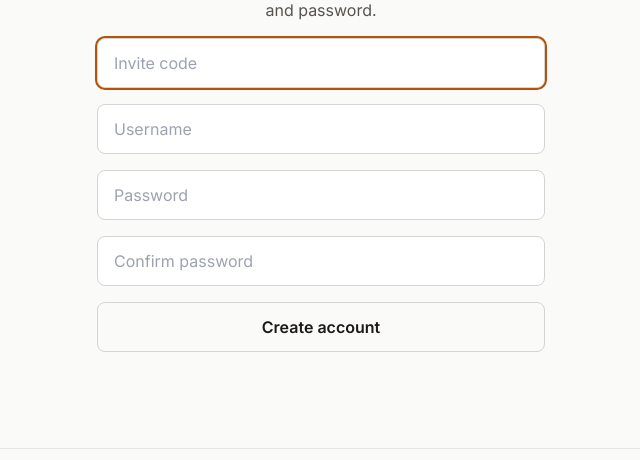
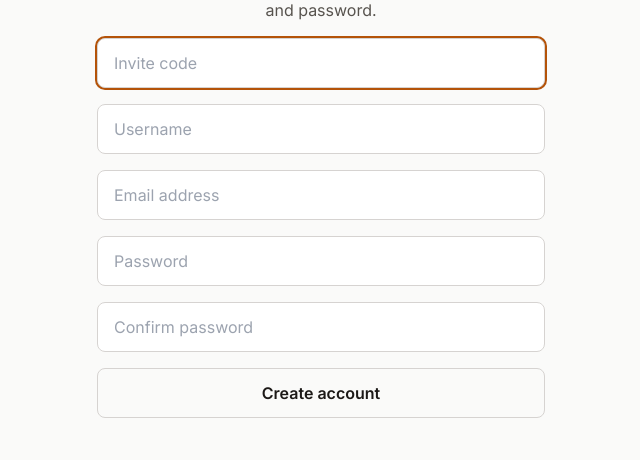
Before and after one commit to ha-private-cloud/clusterkeep-ui, a Flask app: page /join in a window 1280 px wide. Shown: the part 369-829 px from the top of the page, without its empty margins (319-959 px from the left). Run offline with Flask 3, Linux system fonts and the light colour scheme.

Commit message:
Fix: Use email for login

```diff
--- a/app.py
+++ b/app.py
@@ -30,7 +30,7 @@ CONTENT_SECURITY_POLICY = "; ".join(
         "img-src 'self'",
         "connect-src 'self'",
         "base-uri 'none'",
-        "form-action 'none'",
+        "form-action 'self'",
         "frame-ancestors 'none'",
     ]
 )
@@ -77,7 +77,7 @@ def storage_login_url():
     return f"{auth_api_base_url.rstrip('/')}/login?{query}"
 
 
-def _register_with_auth_api(username, password):
+def _register_with_auth_api(username, password, email):
     """Server-to-server, gated by a bearer token only this backend holds -- the invite
     code alone is not enough to reach auth-api's registration endpoint."""
     auth_api_base_url = app.config["AUTH_API_BASE_URL"]
@@ -88,7 +88,7 @@ def _register_with_auth_api(username, password):
     try:
         upstream = requests.post(
             f"{auth_api_base_url.rstrip('/')}/api/v1/register",
-            json={"username": username, "password": password},
+            json={"username": username, "password": password, "email": email},
             headers={"Authorization": f"Bearer {registration_token}"},
             timeout=5,
         )
@@ -104,7 +104,7 @@ def _register_with_auth_api(username, password):
     if upstream.status_code == 409:
         return None, "That username is already taken."
     if upstream.status_code == 422:
-        return None, "Password must be at least 12 characters."
+        return None, "Check your email address and make sure the password is at least 12 characters."
     return None, "Could not create that account."
 
 
@@ -133,16 +133,19 @@ def join():
     if request.method == "POST":
         submitted_code = request.form.get("invite_code", "")
         username = request.form.get("username", "")
+        email = request.form.get("email", "")
         password = request.form.get("password", "")
         password_confirm = request.form.get("password_confirm", "")
         expected = app.config["INVITE_CODE"]
 
         if not (expected and submitted_code == expected):
             error = "That invite code is not valid."
+        elif not email:
+            error = "An email address is required."
         elif password != password_confirm:
             error = "Passwords do not match."
         else:
-            response, error = _register_with_auth_api(username, password)
+            response, error = _register_with_auth_api(username, password, email)
             if response is not None:
                 return response
 
--- a/templates/join.html
+++ b/templates/join.html
@@ -48,6 +48,14 @@
         class="w-full px-4 py-3 text-base rounded-lg border border-stone-300 dark:border-stone-700 bg-white dark:bg-stone-900 text-stone-900 dark:text-stone-100 focus:outline-none focus-visible:ring-2 focus-visible:ring-amber-700"
       />
       <input
+        type="email"
+        name="email"
+        placeholder="Email address"
+        autocomplete="email"
+        required
+        class="w-full px-4 py-3 text-base rounded-lg border border-stone-300 dark:border-stone-700 bg-white dark:bg-stone-900 text-stone-900 dark:text-stone-100 focus:outline-none focus-visible:ring-2 focus-visible:ring-amber-700"
+      />
+      <input
         type="password"
         name="password"
         placeholder="Password"
```
Also changed, not shown: tests/test_app.py (+10 -0 lines).
